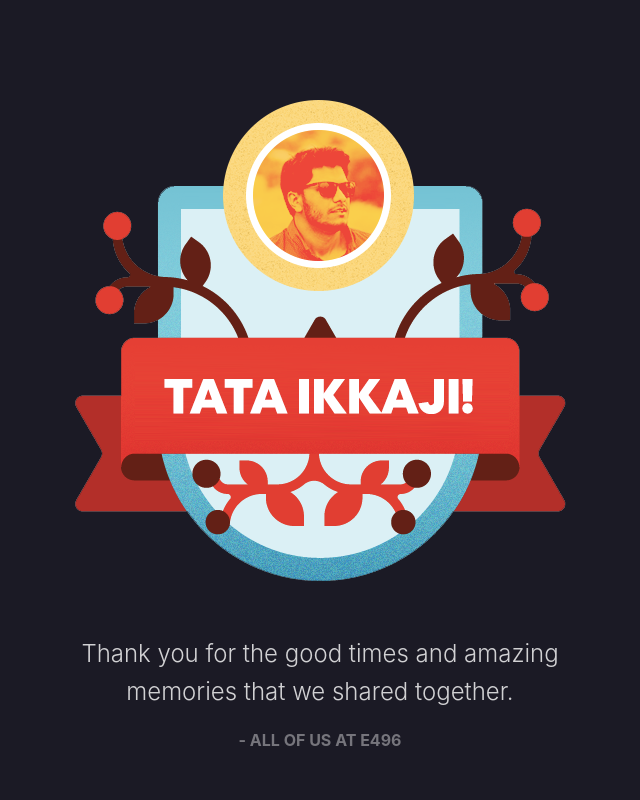
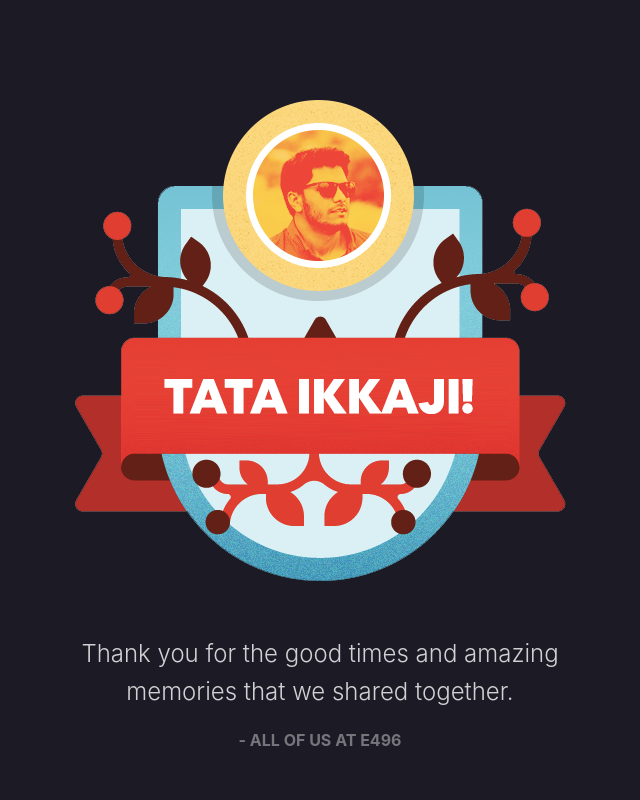
Before and after one commit to anoopsethu/ikkaji, a plain HTML site: page index.html in a window 1280 px wide. Shown: the top 800 px of the page, without its empty margins (320-960 px from the left). Drawn offline with Linux system fonts and the light colour scheme.

```diff
--- a/index.html
+++ b/index.html
@@ -30,7 +30,7 @@
 <body>
 	<section class="section intro-section">
 		<div class="container">
-			<img src="img/ikkaji-intro-1.png" class="intro-img animate fadeInUp">
+			<img src="img/ikkaji-intro.png" class="intro-img animate fadeInUp">
 			<div class="row animated fadeIn">
 				<div class="col-md-6 col-md-offset-3">
 					<h6 class="intro-text">Thank you for the good times and amazing memories that we shared together.</h6>
```
Also changed, not shown: img/ikkaji-intro.png (added), 1 other file.
